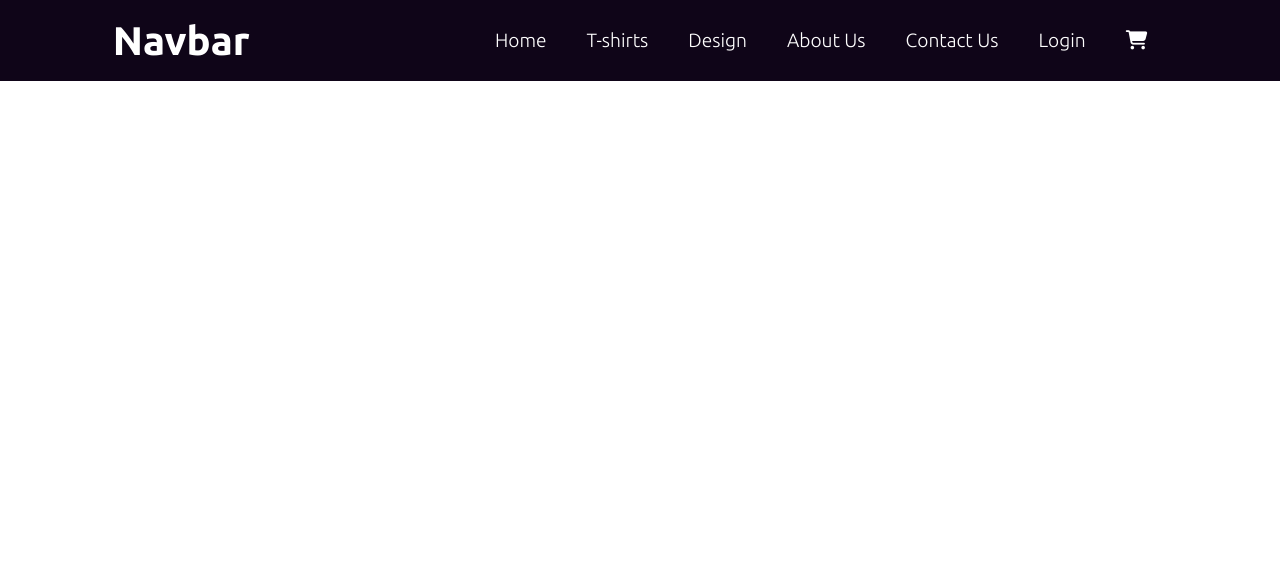
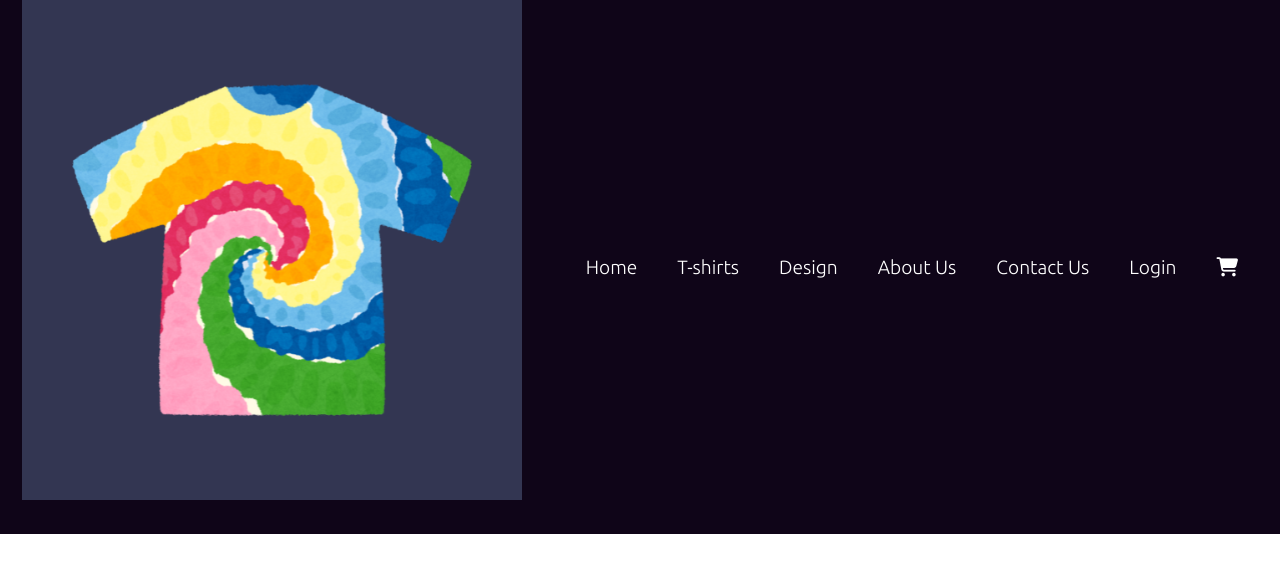
Before and after one commit to bhumiip06/T-shirt-Designing-project, a PHP site: page / in a window 1280 px wide. Shown: the top 573 px of the page. Run offline with PHP 8.4, Linux system fonts and the light colour scheme.

Commit message:
logo added

```diff
--- a/index.html
+++ b/index.html
@@ -11,7 +11,7 @@
 <body>
     <nav class="navbar">
       <div class="left">
-        <h1>Navbar</h1>
+        <a href="#"><img src="images/Logo.png" alt="Logo"></a>
       </div>
       <div class="right">
         <input type="checkbox" id="check">
--- a/style.css
+++ b/style.css
@@ -14,8 +14,7 @@
     line-height: 5rem;
 }
 
-.left h1{
-    font-size: 2.5rem;
+.left img{
     cursor: pointer;
 }
 
```
